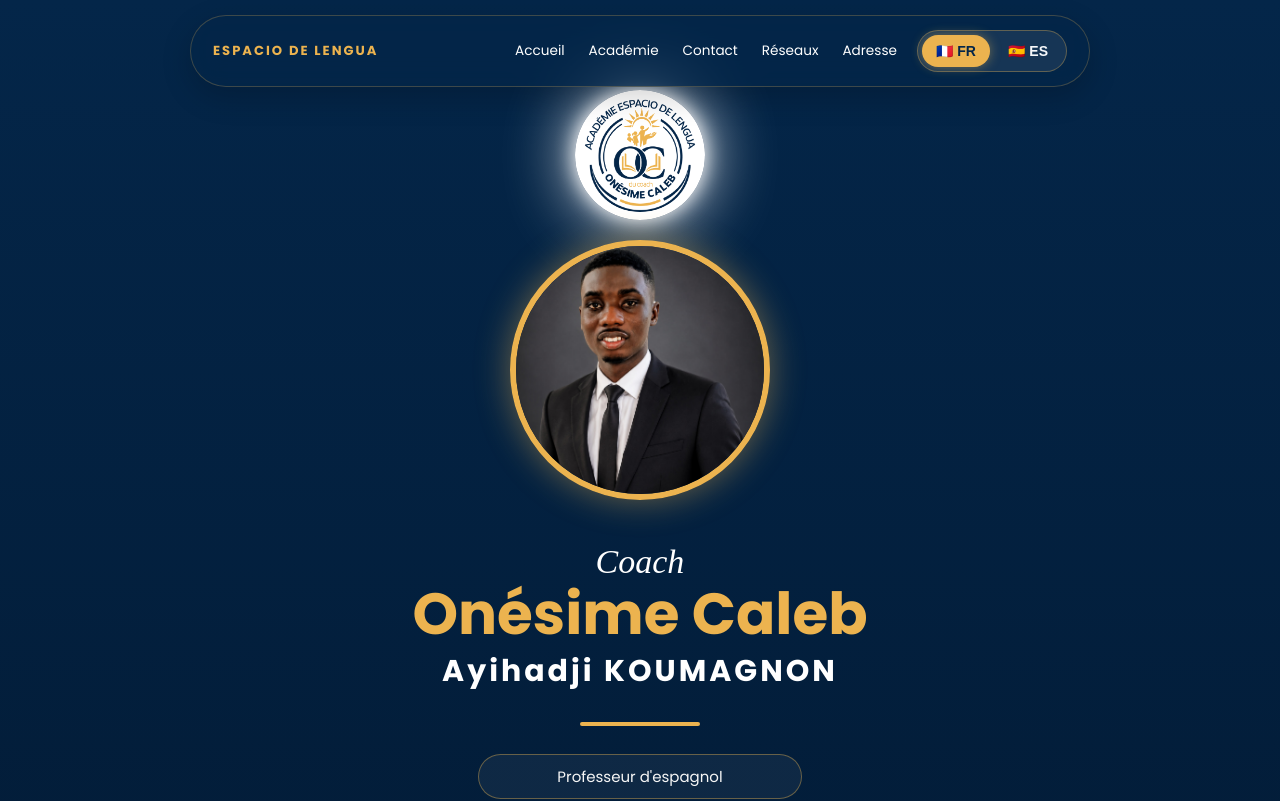
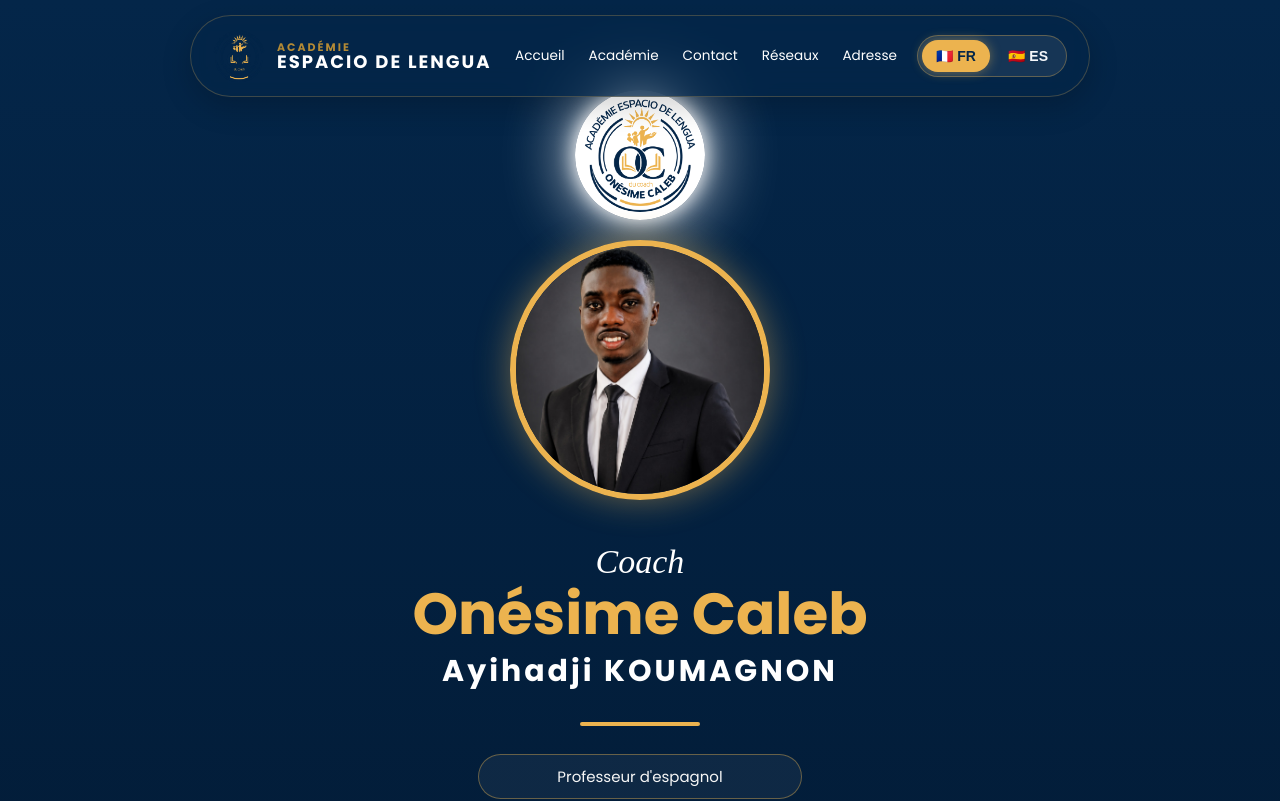
Before and after one commit to digipro708-hub/coach-onesime-caleb-premium, a Next.js app: page / in a window 1280 px wide. Shown: the top 801 px of the page. Built offline with nearby package versions, Linux system fonts and the light colour scheme.

Commit message:
Add academy logo to navbar

```diff
--- a/app/globals.css
+++ b/app/globals.css
@@ -1897,4 +1897,31 @@ html{
 .testimonial-author span{
   color:#ECB34F;
   font-size:.9rem;
-}
+}.navbar-logo {
+  display: flex;
+  align-items: center;
+  gap: 12px;
+}
+
+.navbar-logo img {
+  border-radius: 12px;
+}
+
+.navbar-logo-text {
+  display: flex;
+  flex-direction: column;
+  line-height: 1;
+}
+
+.navbar-logo-text span {
+  font-size: 11px;
+  letter-spacing: 2px;
+  color: #b38a35;
+  font-weight: 700;
+}
+
+.navbar-logo-text strong {
+  font-size: 18px;
+  color: #ffffff;
+  font-weight: 800;
+}
--- a/components/Navbar.tsx
+++ b/components/Navbar.tsx
@@ -1,4 +1,6 @@
+import Image from "next/image";
 import LanguageSwitcher from "./LanguageSwitcher";
+
 export default function Navbar() {
   const links = [
     { name: "Accueil", href: "#hero" },
@@ -11,7 +13,22 @@ export default function Navbar() {
   return (
     <header className="navbar">
       <div className="navbar-container">
-        <div className="navbar-logo">ESPACIO DE LENGUA</div>
+
+        {/* Logo + Nom */}
+        <div className="navbar-logo">
+          <Image
+            src="/Logo.png"
+            alt="Logo Académie Espacio de Lengua"
+            width={52}
+            height={52}
+            priority
+          />
+
+          <div className="navbar-logo-text">
+            <span>ACADÉMIE</span>
+            <strong>ESPACIO DE LENGUA</strong>
+          </div>
+        </div>
 
         <div className="navbar-right">
           <nav className="navbar-links">
```
Lines whose indentation alone changed are shown as unchanged.
